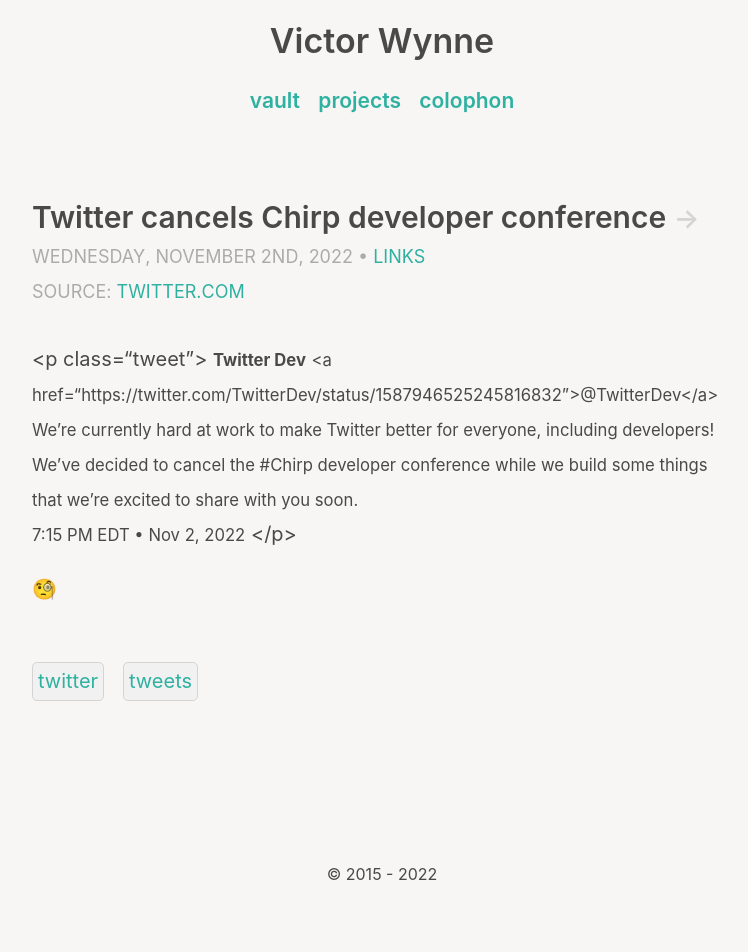
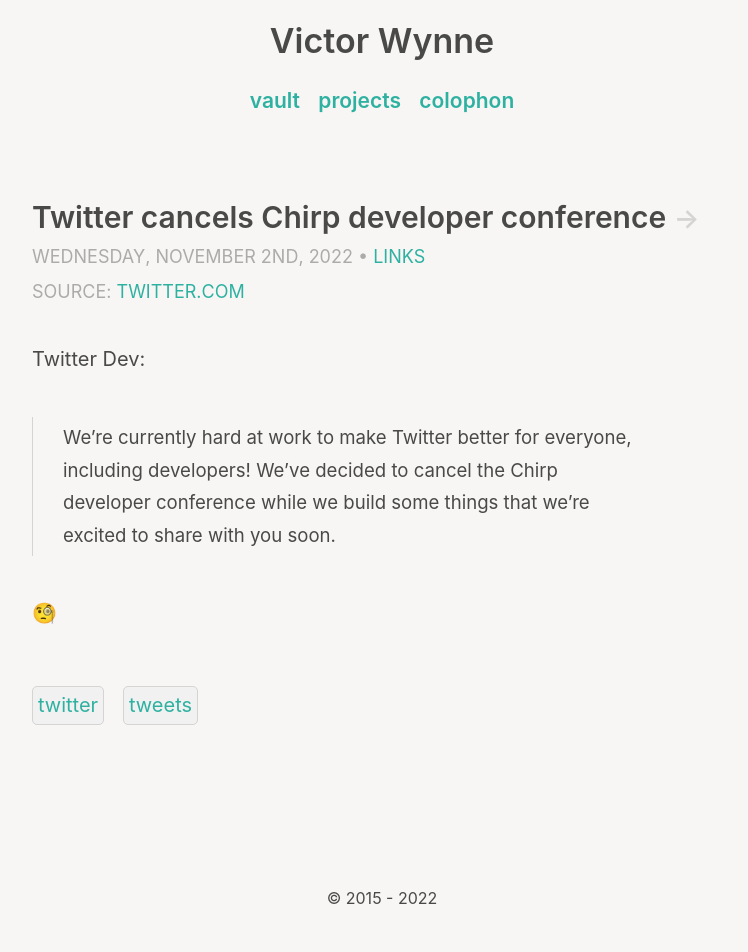
Before and after one commit to wertercatt/tooters, a Jekyll site: the page built from _posts/2022-11-02-chirp-canceled.md, in a window 1280 px wide. Shown: the whole page, without its empty margins (258-1006 px from the left). Built offline with Jekyll 4.4.1, drawn with Linux system fonts in a browser that asks for light colours; before the commit the page ends 928 px from its top, so only the background shows below that.

Commit message:
Updated 2022-11-02-chirp-canceled.md

```diff
--- a/_posts/2022-11-02-chirp-canceled.md
+++ b/_posts/2022-11-02-chirp-canceled.md
@@ -7,10 +7,8 @@
 link: https://twitter.com/TwitterDev/status/1587946525245816832
 ---
 
-<p class=“tweet”>
-  <small><b>Twitter Dev</b></small> <small><a href=“https://twitter.com/TwitterDev/status/1587946525245816832”>@TwitterDev</a></small><br>
-  <small>We’re currently hard at work to make Twitter better for everyone, including developers! We’ve decided to cancel the #Chirp developer conference while we build some things that we’re excited to share with you soon.</small><br>
-  <small>7:15 PM EDT • Nov 2, 2022</small>
-</p>
+Twitter Dev:
+
+>We’re currently hard at work to make Twitter better for everyone, including developers! We’ve decided to cancel the Chirp developer conference while we build some things that we’re excited to share with you soon.
 
 🧐
```
